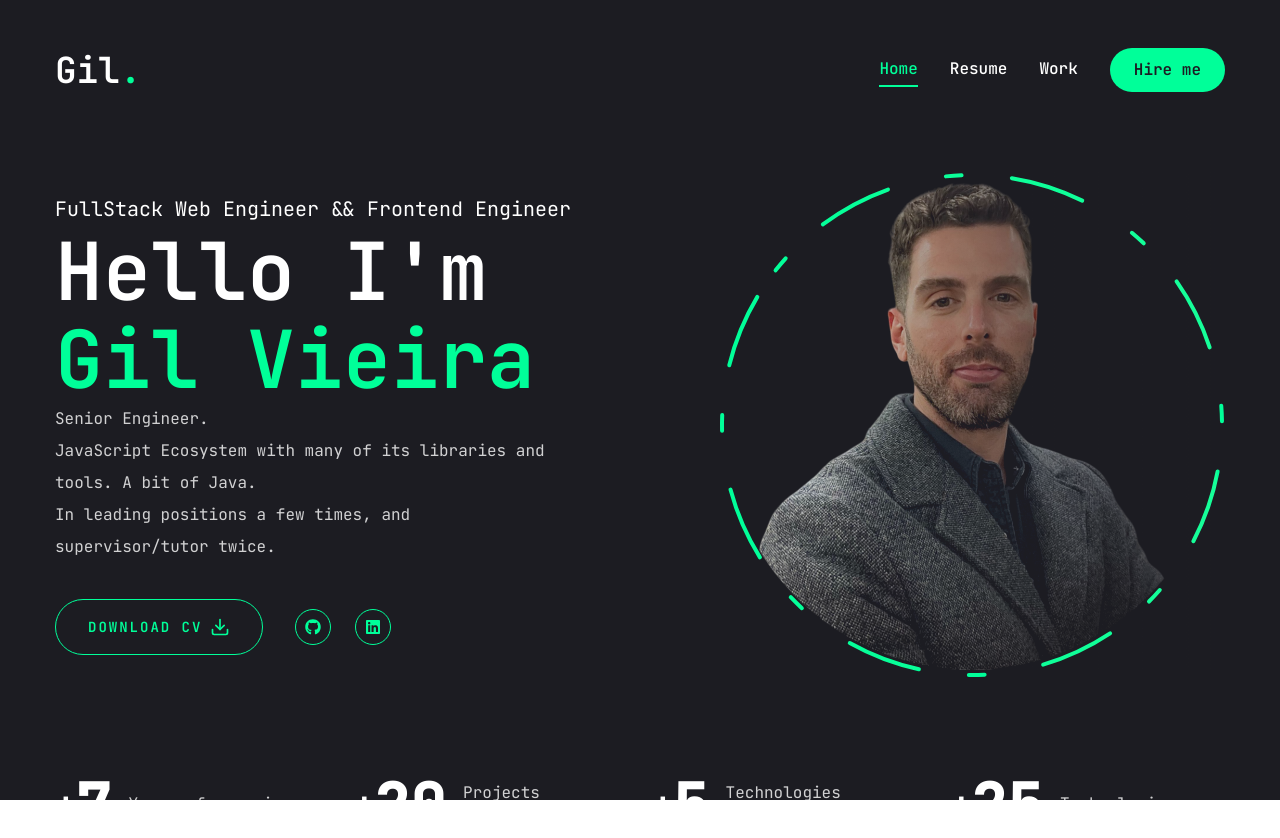
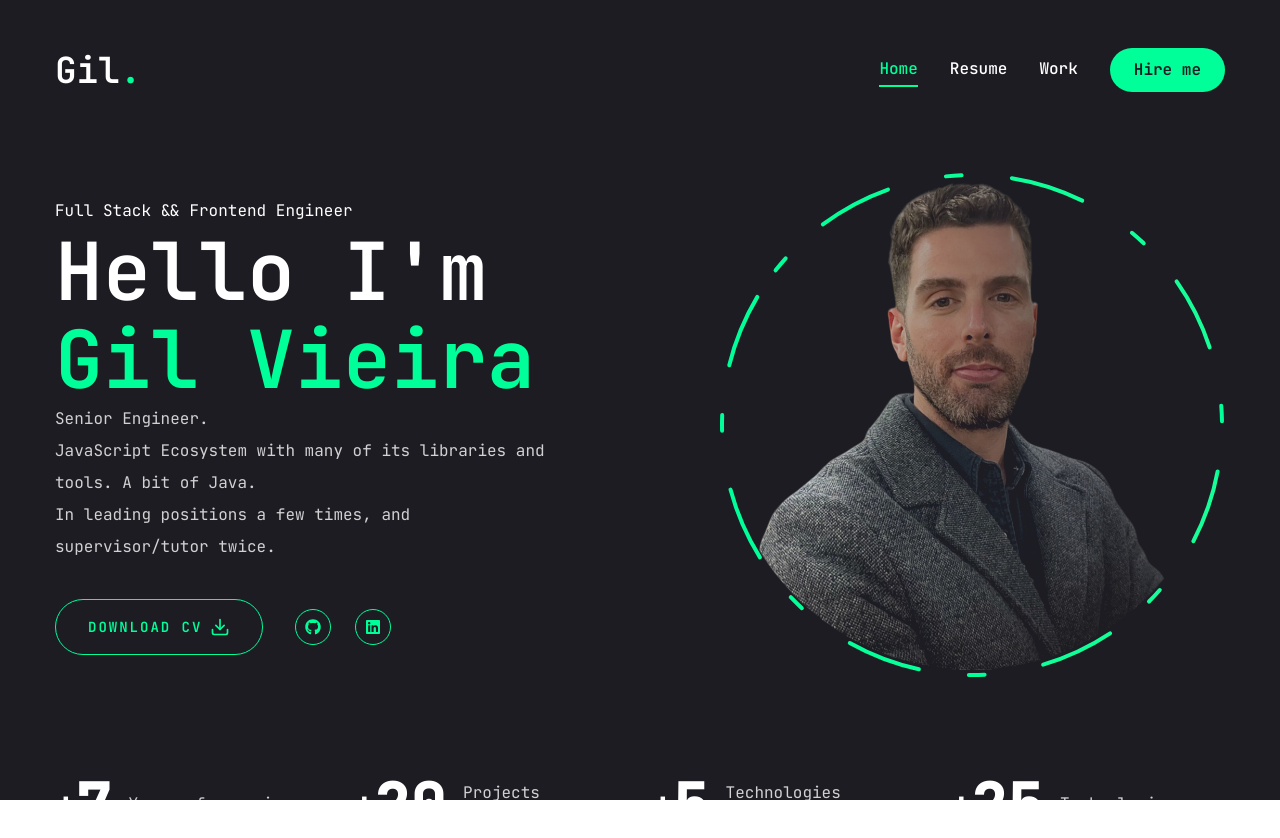
Before and after one commit to gilvicentevieira/gil-portfolio, a Next.js app: page / in a window 1280 px wide. Shown: the top 838 px of the page. Built offline with nearby package versions, Linux system fonts and the light colour scheme.

Commit message:
update on home page text

```diff
--- a/app/page.jsx
+++ b/app/page.jsx
@@ -13,7 +13,7 @@ export default function Home() {
         <div className="flex flex-col xl:flex-row items-center justify-between xl:pt-8 xl:pb-24">
           {/* text */}
           <div className="text-center xl:text-left order-2 xl:order-none">
-            <span className="text-xl">FullStack Web Engineer && Frontend Engineer</span>
+            <span className="text-base">Full Stack && Frontend Engineer</span>
             <h1 className="h1">Hello I&apos;m <br />
               <span className="text-accent">Gil Vieira</span>
             </h1>
```
